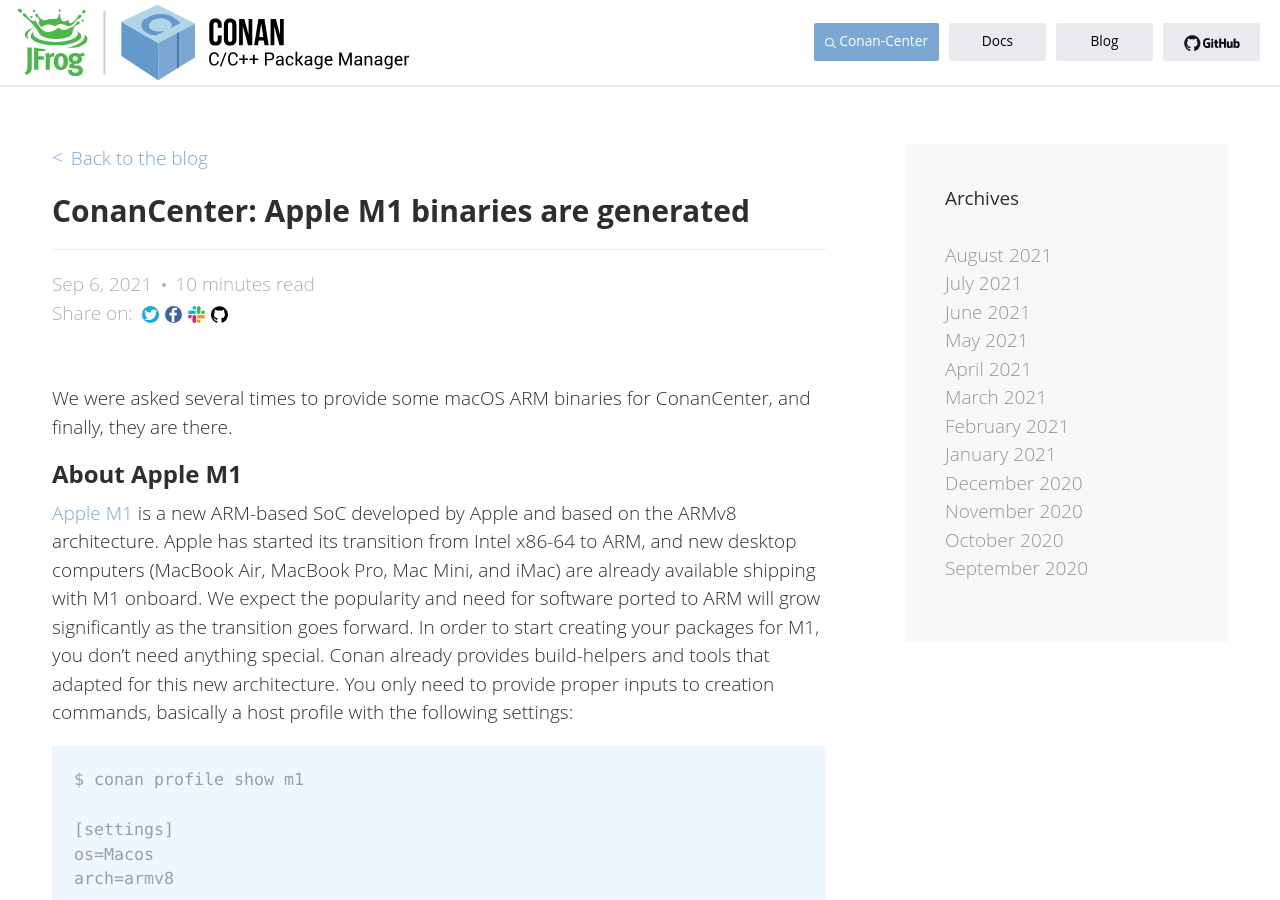
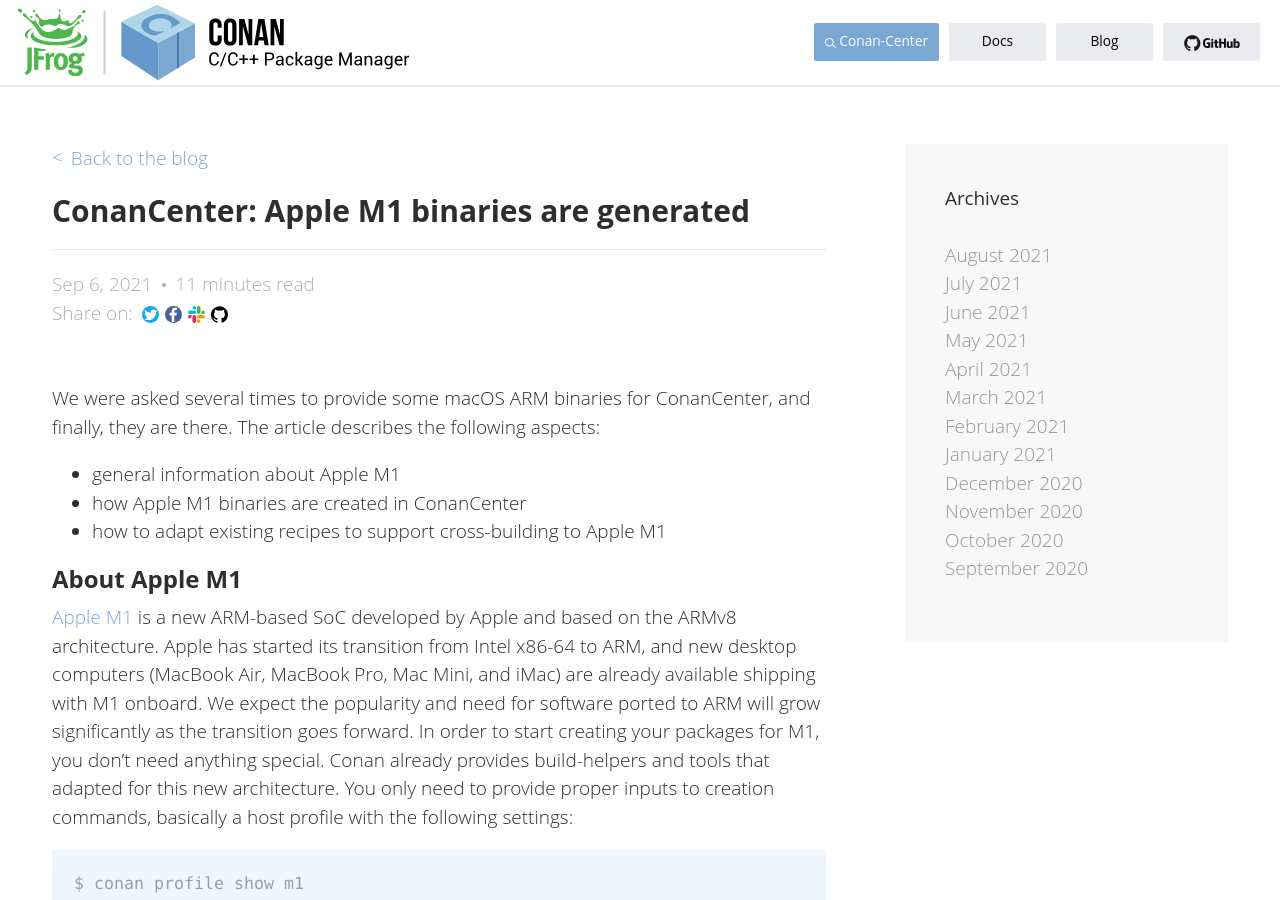
Before and after one commit to conan-io/conan-io.github.io, a Jekyll site: the page built from _posts/2021-09-06-m1.markdown, in a window 1280 px wide and 900 px high. Built offline with Jekyll 4.4.1, drawn with Linux system fonts in a browser that asks for light colours; comment, search, counter and statistics services are not loaded.

Commit message:
Update _posts/2021-09-06-m1.markdown

```diff
--- a/_posts/2021-09-06-m1.markdown
+++ b/_posts/2021-09-06-m1.markdown
@@ -8,6 +8,11 @@ meta_description: "general information about Apple M1 and its implications on Co
 ---
 
 We were asked several times to provide some macOS ARM binaries for ConanCenter, and finally, they are there.
+The article describes the following aspects:
+* general information about Apple M1
+* how Apple M1 binaries are created in ConanCenter
+* how to adapt existing recipes to support cross-building to Apple M1
+
 
 ## About Apple M1
 
```
